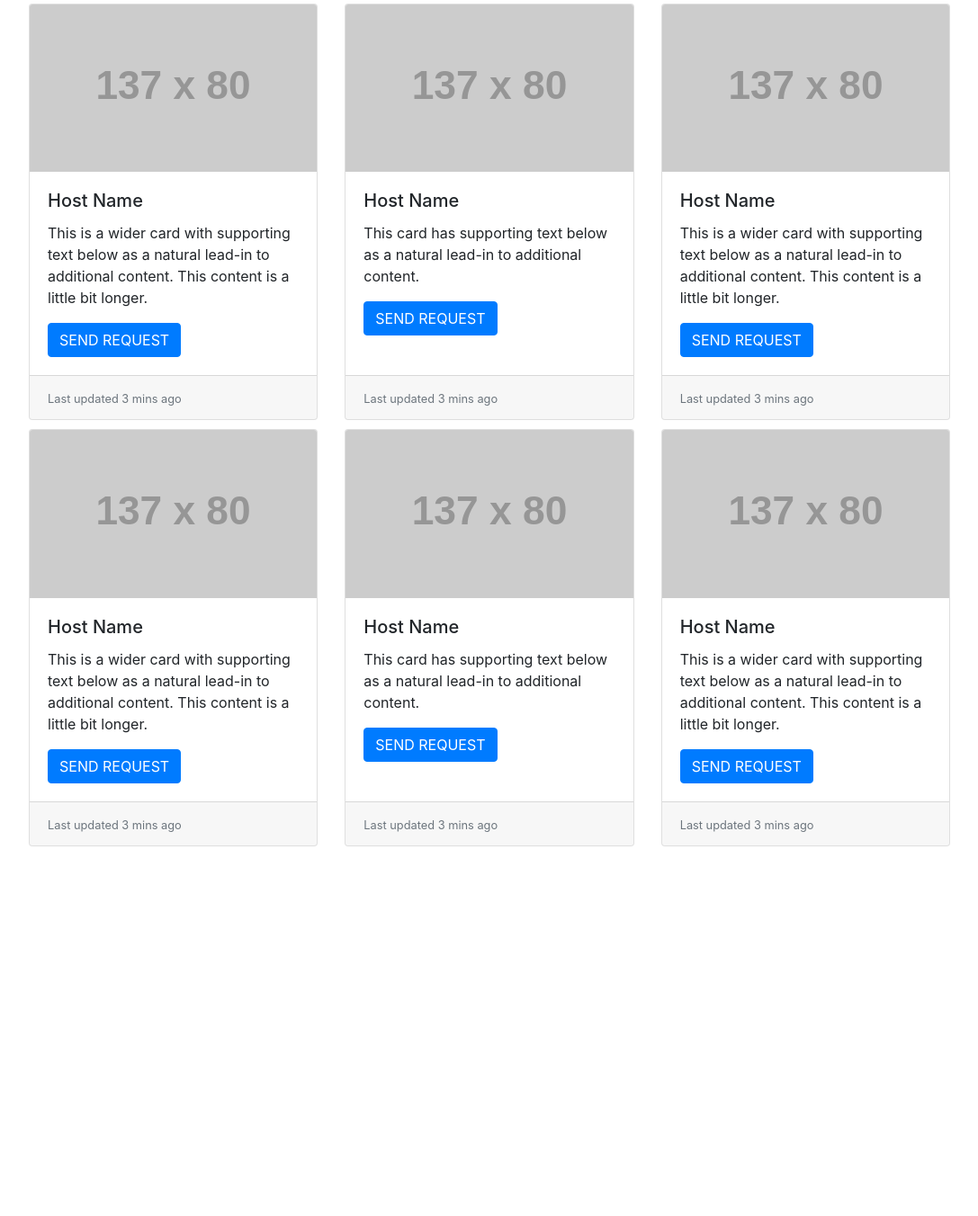
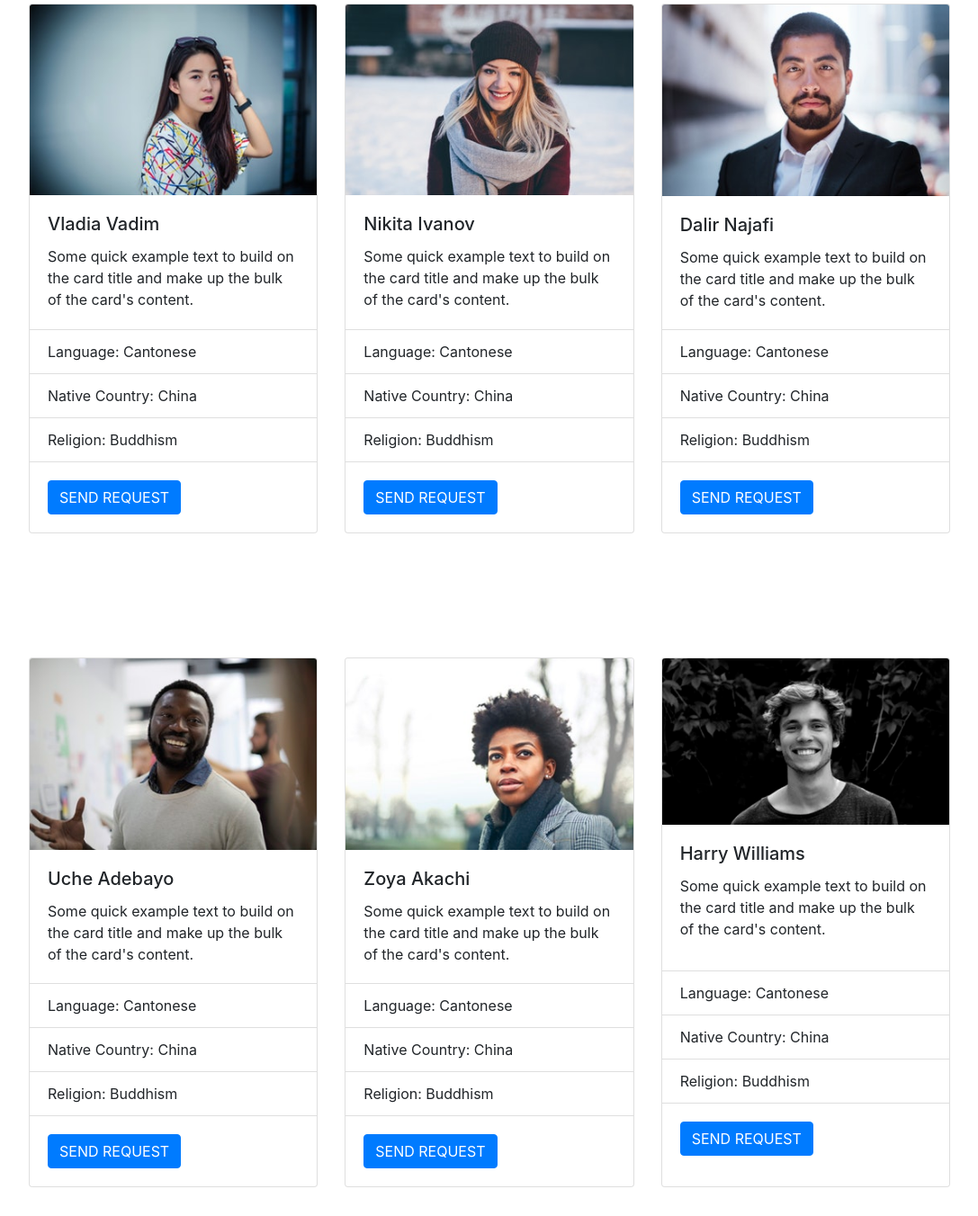
Before and after one commit to AhmaadMetallic/Space-2-Space, a website: page public/profiles.html in a window 1280 px wide. Shown: the part 128-1480 px from the top of the page at 90% size, without its empty margins (96-1183 px from the left). Before the commit the page ends 1197 px from the top, so only its background shows below. Drawn offline with nearby package versions, Linux system fonts and the light colour scheme; placeholder pictures from the web are drawn by us.

Commit message:
profile-user-profile-update

```diff
--- a/public/profiles.html
+++ b/public/profiles.html
@@ -61,73 +61,99 @@
 <!--Profile Cards-->
 <div id="card-div">
   <div class="card-deck">
-    <div class="card">
-      <img class="card-img-top" src="http://via.placeholder.com/137x80" alt="Card image cap">
+    <div class="card" style="width: 18rem;">
+      <img class="card-img-top" src="assets/images/profile-images/pexels-photo-253758.jpeg" alt="Card image cap">
       <div class="card-body">
-        <h5 class="card-title">Host Name</h5>
-        <p class="card-text">This is a wider card with supporting text below as a natural lead-in to additional content. This content is a little bit longer.</p>
+        <h5 class="card-title" id="name">Vladia Vadim</h5>
+        <p class="card-text">Some quick example text to build on the card title and make up the bulk of the card's content.</p>
+      </div>
+      <ul class="list-group list-group-flush">
+        <li class="list-group-item" id ="language">Language: Cantonese</li>
+        <li class="list-group-item" id="country">Native Country: China</li>
+        <li class="list-group-item" id="religion">Religion: Buddhism</li>
+      </ul>
+      <div class="card-body">
         <a href="#" class="btn btn-primary">SEND REQUEST</a>
       </div>
-      <div class="card-footer">
-        <small class="text-muted">Last updated 3 mins ago</small>
+    </div>
+    <div class="card" style="width: 18rem;">
+      <img class="card-img-top" src="assets/images/profile-images/pexels-photo-324658.jpeg" alt="Card image cap">
+      <div class="card-body">
+        <h5 class="card-title">Nikita Ivanov</h5>
+        <p class="card-text">Some quick example text to build on the card title and make up the bulk of the card's content.</p>
+      </div>
+      <ul class="list-group list-group-flush">
+        <li class="list-group-item" id ="language">Language: Cantonese</li>
+        <li class="list-group-item" id="country">Native Country: China</li>
+        <li class="list-group-item" id="religion">Religion: Buddhism</li>
+      </ul>
+      <div class="card-body">
+        <a href="#" class="btn btn-primary">SEND REQUEST</a>
       </div>
     </div>
-    <div class="card">
-      <img class="card-img-top" src="http://via.placeholder.com/137x80" alt="Card image cap">
+    <div class="card" style="width: 18rem;">
+      <img class="card-img-top" src="assets/images/profile-images/pexels-photo-428341.jpeg" alt="Card image cap">
       <div class="card-body">
-        <h5 class="card-title">Host Name</h5>
-        <p class="card-text">This card has supporting text below as a natural lead-in to additional content.</p>
+        <h5 class="card-title">Dalir Najafi</h5>
+        <p class="card-text">Some quick example text to build on the card title and make up the bulk of the card's content.</p>
+      </div>
+      <ul class="list-group list-group-flush">
+        <li class="list-group-item" id ="language">Language: Cantonese</li>
+        <li class="list-group-item" id="country">Native Country: China</li>
+        <li class="list-group-item" id="religion">Religion: Buddhism</li>
+      </ul>
+      <div class="card-body">
         <a href="#" class="btn btn-primary">SEND REQUEST</a>
-      </div>
-      <div class="card-footer">
-        <small class="text-muted">Last updated 3 mins ago</small>
-      </div>
-    </div>
-    <div class="card">
-      <img class="card-img-top" src="http://via.placeholder.com/137x80" alt="Card image cap">
-      <div class="card-body">
-        <h5 class="card-title">Host Name</h5>
-        <p class="card-text">This is a wider card with supporting text below as a natural lead-in to additional content. This content is a little bit longer.</p>
-        <a href="#" class="btn btn-primary">SEND REQUEST</a>
-      </div>
-      <div class="card-footer">
-        <small class="text-muted">Last updated 3 mins ago</small>
       </div>
     </div>
   </div>
+</div>
+    <!--next row-->
+<div id="card-div">
   <div class="card-deck">
-    <div class="card">
-      <img class="card-img-top" src="http://via.placeholder.com/137x80" alt="Card image cap">
+    <div class="card" style="width: 18rem;">
+      <img class="card-img-top" src="assets/images/profile-images/pexels-photo-462680.jpeg" alt="Card image cap">
       <div class="card-body">
-        <h5 class="card-title">Host Name</h5>
-        <p class="card-text">This is a wider card with supporting text below as a natural lead-in to additional content. This content is a little bit longer.</p>
+        <h5 class="card-title">Uche Adebayo</h5>
+        <p class="card-text">Some quick example text to build on the card title and make up the bulk of the card's content.</p>
+      </div>
+      <ul class="list-group list-group-flush">
+        <li class="list-group-item" id ="language">Language: Cantonese</li>
+        <li class="list-group-item" id="country">Native Country: China</li>
+        <li class="list-group-item" id="religion">Religion: Buddhism</li>
+      </ul>
+      <div class="card-body">
         <a href="#" class="btn btn-primary">SEND REQUEST</a>
       </div>
-      <div class="card-footer">
-        <small class="text-muted">Last updated 3 mins ago</small>
+    </div>
+    <div class="card" style="width: 18rem;">
+      <img class="card-img-top" src="assets/images/profile-images/pexels-photo-818819.jpeg" alt="Card image cap">
+      <div class="card-body">
+        <h5 class="card-title">Zoya Akachi</h5>
+        <p class="card-text">Some quick example text to build on the card title and make up the bulk of the card's content.</p>
+      </div>
+      <ul class="list-group list-group-flush">
+        <li class="list-group-item" id ="language">Language: Cantonese</li>
+        <li class="list-group-item" id="country">Native Country: China</li>
+        <li class="list-group-item" id="religion">Religion: Buddhism</li>
+      </ul>
+      <div class="card-body">
+        <a href="#" class="btn btn-primary">SEND REQUEST</a>
       </div>
     </div>
-    <div class="card">
-      <img class="card-img-top" src="http://via.placeholder.com/137x80" alt="Card image cap">
+    <div class="card" style="width: 18rem;">
+      <img class="card-img-top" src="assets/images/profile-images/pexels-photo-91227.jpeg" alt="Card image cap">
       <div class="card-body">
-        <h5 class="card-title">Host Name</h5>
-        <p class="card-text">This card has supporting text below as a natural lead-in to additional content.</p>
+        <h5 class="card-title">Harry Williams</h5>
+        <p class="card-text">Some quick example text to build on the card title and make up the bulk of the card's content.</p>
+      </div>
+      <ul class="list-group list-group-flush">
+        <li class="list-group-item" id ="language">Language: Cantonese</li>
+        <li class="list-group-item" id="country">Native Country: China</li>
+        <li class="list-group-item" id="religion">Religion: Buddhism</li>
+      </ul>
+      <div class="card-body">
         <a href="#" class="btn btn-primary">SEND REQUEST</a>
-      </div>
-      <div class="card-footer">
-        <small class="text-muted">Last updated 3 mins ago</small>
-      </div>
-    </div>
-    <div class="card">
-      <img class="card-img-top" src="http://via.placeholder.com/137x80" alt="Card image cap">
-      <div class="card-body">
-        <h5 class="card-title">Host Name</h5>
-        <p class="card-text">This is a wider card with supporting text below as a natural lead-in to additional content. This content is a little bit longer.</p>
-        <a href="#" class="btn btn-primary">SEND REQUEST</a>
-      </div>
-      <div class="card-footer">
-        <small class="text-muted">Last updated 3 mins ago</small>
-      </div>
       </div>
     </div>
   </div>
```
Also changed, not shown: public/user-profile.html (added, +216 -0 lines), public/assets/images/profile-images/pexels-photo-253758.jpeg (added), public/assets/images/profile-images/pexels-photo-324658.jpeg (added), public/assets/images/profile-images/pexels-photo-428341.jpeg (added), public/assets/images/profile-images/pexels-photo-462680.jpeg (added), public/assets/images/profile-images/pexels-photo-567459.jpeg (added), public/assets/images/profile-images/pexels-photo-818819.jpeg (added), public/assets/images/profile-images/pexels-photo-91227.jpeg (added). Lines whose indentation alone changed are shown as unchanged.
